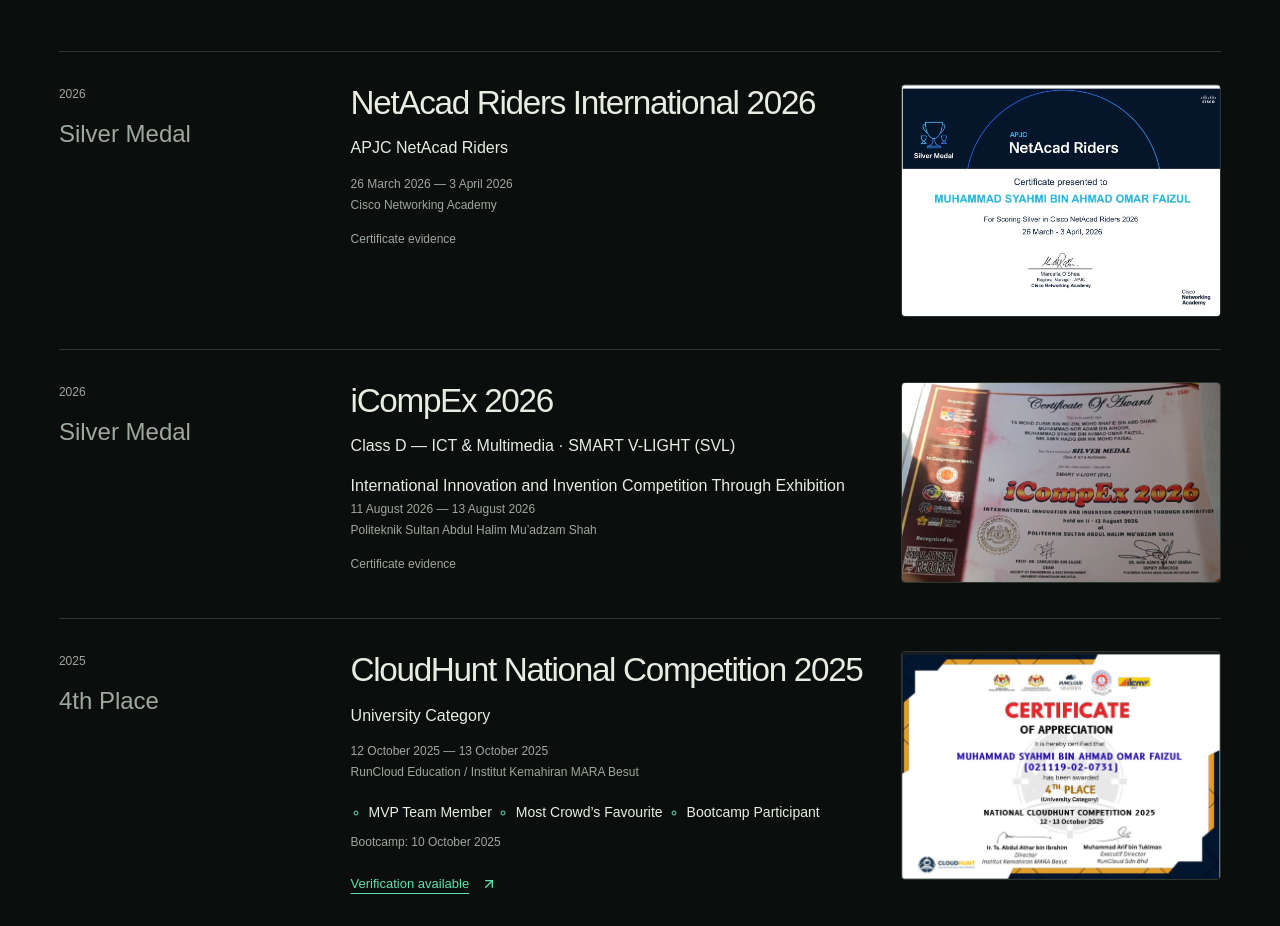
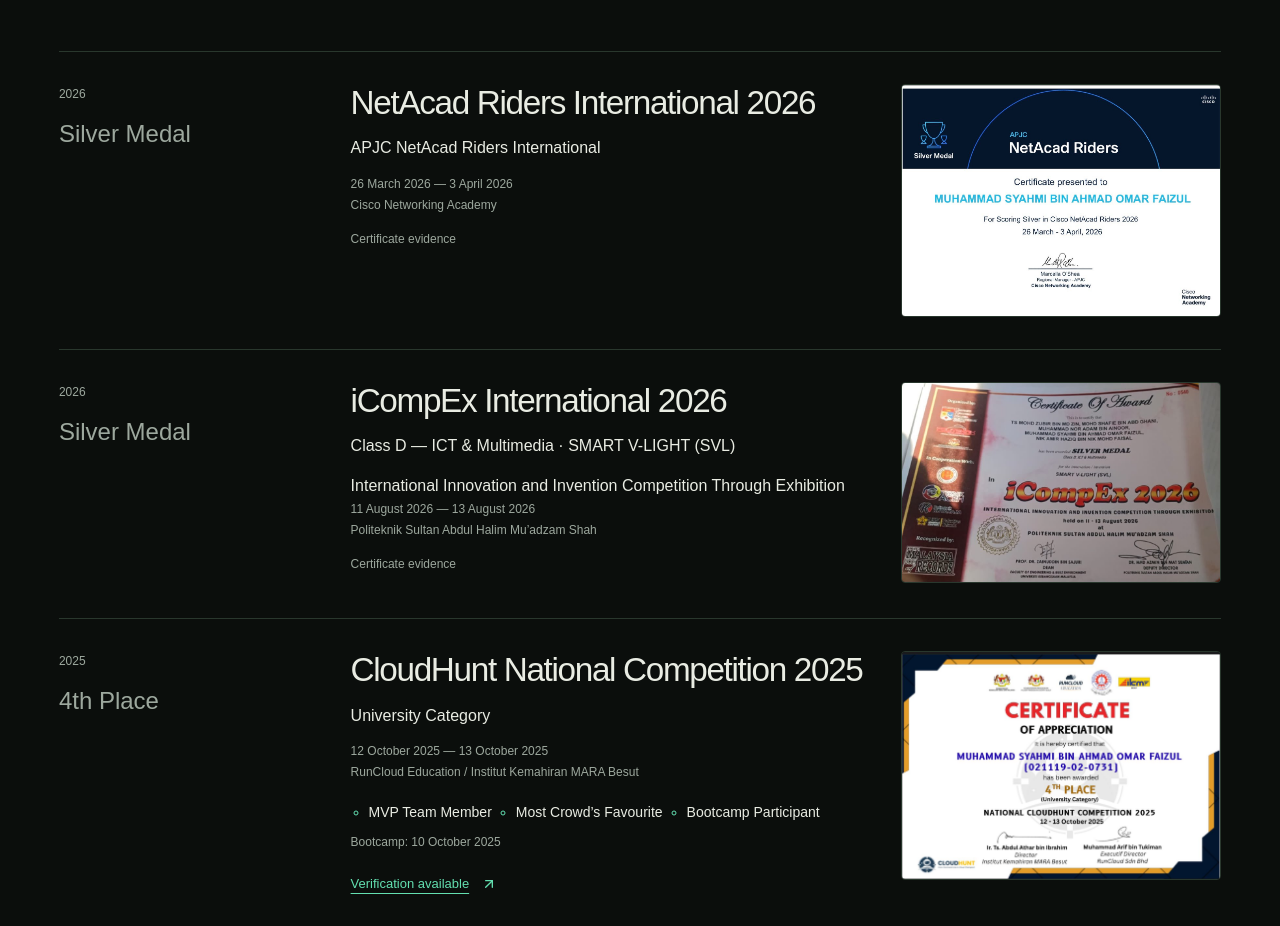
Before and after one commit to syahmiaof/syahmiaof, a Next.js app: page /credentials in a window 1280 px wide. Shown: the part 3220-4146 px from the top of the page. Built offline with nearby package versions, Linux system fonts and the light colour scheme; no server answers; a web font is replaced by a local one.

Commit message:
chore: update event and scope titles for NetAcad and iCompEx

```diff
--- a/src/data/credentials.ts
+++ b/src/data/credentials.ts
@@ -628,7 +628,7 @@
     "slug": "netacad-riders-2026",
     "event": "NetAcad Riders International 2026",
     "year": "2026",
-    "scope": "APJC NetAcad Riders",
+    "scope": "APJC NetAcad Riders International",
     "result": "Silver Medal",
     "achievements": [],
     "organizers": [
@@ -642,7 +642,7 @@
   },
   {
     "slug": "icompex-2026",
-    "event": "iCompEx 2026",
+    "event": "iCompEx International 2026",
     "year": "2026",
     "scope": "Class D — ICT & Multimedia",
     "result": "Silver Medal",
```
